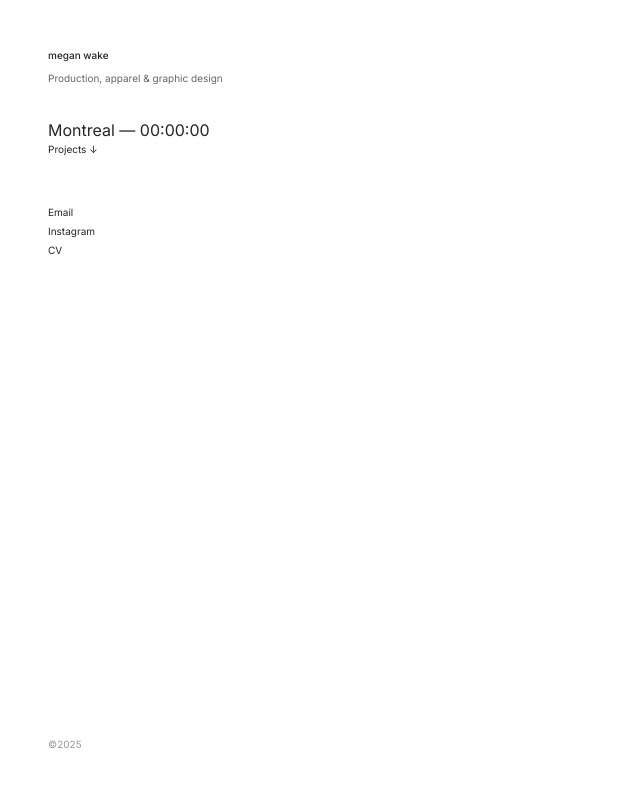
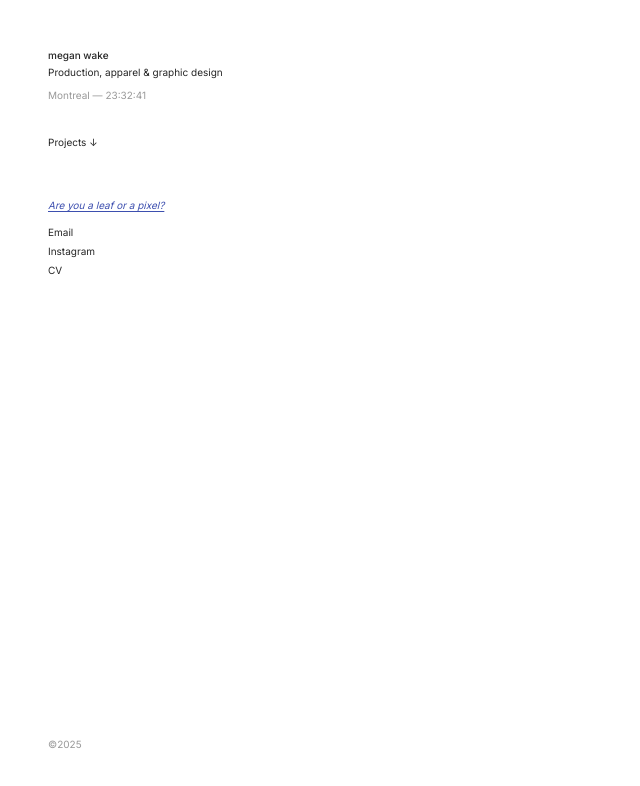
Before and after one commit to earthtones22/cheg2, a plain HTML site: page dist/index.html in a window 1280 px wide. Shown: the whole page, without its empty margins (0-640 px from the left). Drawn offline with Linux system fonts and the light colour scheme; no server answers.

Commit message:
Update styles and improve HTML structure

```diff
--- a/dist/index.html
+++ b/dist/index.html
@@ -38,13 +38,19 @@
       padding-right: 80px;
     }
 
-    h1 { font-size: 10px; font-weight: 500; margin-bottom: 8px; text-transform: lowercase; }
+    h1 { font-size: 10px; font-weight: 500; margin-bottom: 2px; text-transform: lowercase; }
 
     .bio {
       font-size: 10px;
-      color: #666;
+      color: #262626;
+      margin-bottom: 8px;
+      max-width: 200px;
+    }
+
+    #mtl-time {
+      font-size: 10px;
+      color: #999;
       margin-bottom: 32px;
-      max-width: 200px;
     }
 
     .section-title { font-size: 10px; margin-bottom: 12px; }
@@ -62,8 +68,9 @@
       transition: color 0.2s;
     }
 
+    /* PROJECT HOVER IS NOW BLUE */
     .projects-list li:hover,
-    .projects-list li.active { color: #262626; }
+    .projects-list li.active { color: #3d4faf; }
 
     .contact-links a {
       display: block;
@@ -71,11 +78,26 @@
       color: #262626;
       text-decoration: none;
       margin-bottom: 4px;
+      transition: color 0.2s;
     }
+
+    /* CONTACT HOVER IS NOW BLUE */
+    .contact-links a:hover { color: #3d4faf; }
+
+    /* BLUE UNDERLINED LINK */
+    .special-link {
+      display: block;
+      font-size: 10px;
+      color: #3d4faf !important;
+      text-decoration: underline !important;
+      text-underline-offset: 2px;
+      margin-bottom: 12px;
+      font-style: italic;
+    }
+    .special-link:hover { opacity: 0.7; }
 
     .copyright { font-size: 10px; color: #999; }
 
-    /* Project Content Area */
     .project-content { display: none; max-width: 520px; animation: fadeIn 0.4s ease; }
     .project-content.active { display: block; }
 
@@ -98,7 +120,7 @@
       font-size: 10px;
       color: #666;
       margin-top: 24px;
-      white-space: pre-wrap; /* This allows for paragraph breaks from the sheet */
+      white-space: pre-wrap;
     }
   </style>
 </head>
@@ -116,12 +138,14 @@
 
         <p class="section-title">Projects ↓</p>
         <ul class="projects-list" id="projects-list">
-            <!-- Projects will load here -->
+            <!-- Projects load here -->
         </ul>
+
+        <a href="mailto:hello@meganwake.work" class="special-link">Are you a leaf or a pixel?</a>
 
         <div class="contact-links">
           <a href="mailto:hello@meganwake.work">Email</a>
-          <a href="#">Instagram</a>
+          <a href="https://www.instagram.com/chegwake/">Instagram</a>
           <a href="#">CV</a>
         </div>
       </div>
@@ -131,13 +155,20 @@
 
     <main>
       <div id="projects-container">
-          <!-- Project details will load here -->
+          <!-- Project details load here -->
       </div>
     </main>
   </div>
 
   <script>
-    // 1. YOUR GOOGLE SHEET API URL
+    function updateTime() {
+      const options = { timeZone: "America/Montreal", hour12: false, hour: "2-digit", minute: "2-digit", second: "2-digit" };
+      const formatter = new Intl.DateTimeFormat([], options);
+      document.getElementById('mtl-time').innerHTML = "Montreal — " + formatter.format(new Date());
+    }
+    setInterval(updateTime, 1000);
+    updateTime();
+
     const SHEET_URL = "https://opensheet.elk.sh/1hS9Ukw_GGjBE506YUN5_WtYJHYKOj2_nlCJwkmTctOk/Sheet1";
 
     let projects = [];
@@ -145,16 +176,10 @@
     fetch(SHEET_URL)
       .then(res => res.json())
       .then(data => {
-        if (!Array.isArray(data)) {
-            console.error("Data is not an array. Check Sheet permissions.");
-            return;
-        }
-
-        // 2. Filter for 'live' status and sort by order
+        if (!Array.isArray(data)) return;
         projects = data
           .filter(p => p.title && p.status === 'live')
           .sort((a, b) => Number(a.order || 99) - Number(b.order || 99));
-
         buildWebsite();
       });
 
@@ -163,20 +188,17 @@
       const container = document.getElementById("projects-container");
 
       projects.forEach((project, index) => {
-        // Create Sidebar Link
         const li = document.createElement("li");
         li.textContent = project.title;
         li.onclick = () => showProject(index);
         if (index === 0) li.classList.add("active");
         list.appendChild(li);
 
-        // Create Project Detail Page
         const div = document.createElement("div");
         div.className = "project-content";
         if (index === 0) div.classList.add("active");
         div.id = `project-${index}`;
 
-        // Handle Multiple Images (split by comma)
         let imageHtml = "";
         if (project.images) {
           const imageList = project.images.split(",");
@@ -191,25 +213,17 @@
           <div class="images-box">${imageHtml}</div>
           <p class="project-caption">${project.description || ""}</p>
         `;
-
         container.appendChild(div);
       });
     }
 
     function showProject(index) {
-      // Hide all projects
       document.querySelectorAll(".project-content").forEach(el => el.classList.remove("active"));
-      // Deactivate all links
       document.querySelectorAll(".projects-list li").forEach(el => el.classList.remove("active"));
-
-      // Show selected project
       const targetProject = document.getElementById(`project-${index}`);
       const targetLink = document.querySelectorAll(".projects-list li")[index];
-
       if(targetProject) targetProject.classList.add("active");
       if(targetLink) targetLink.classList.add("active");
-
-      // Scroll top of main area
       window.scrollTo({ top: 0, behavior: 'smooth' });
     }
   </script>
```
